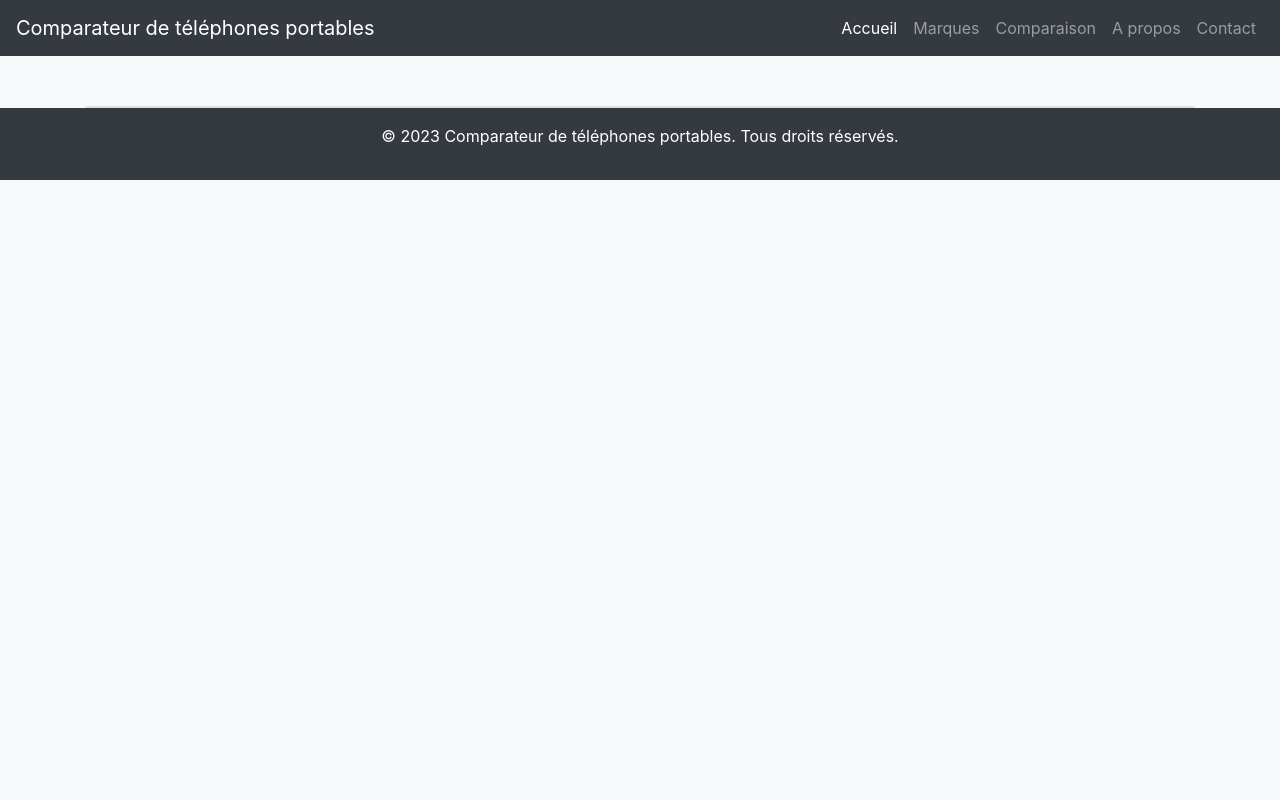
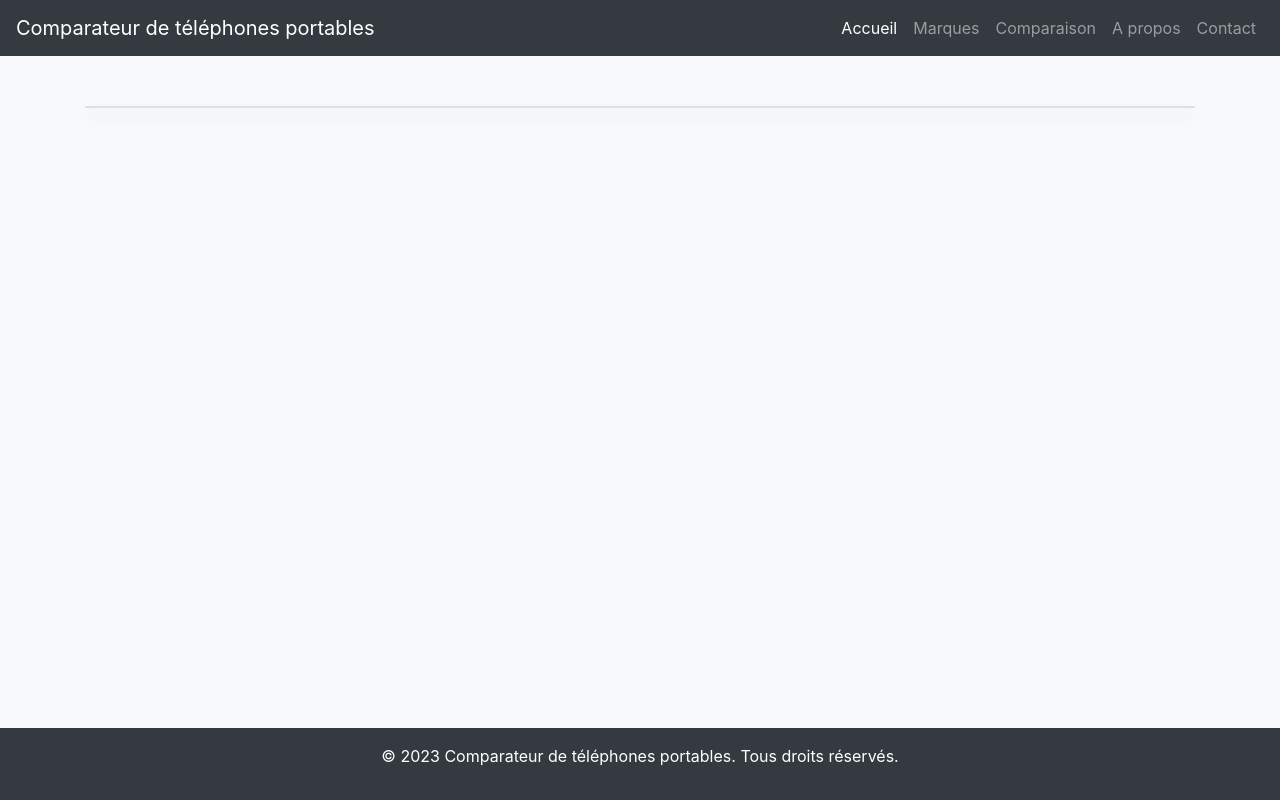
Before and after one commit to abou-dev/Site_Scrapping, a Django app: page /jewellery/ in a window 1280 px wide. Run offline with Django 4.2, Linux system fonts and the light colour scheme; data that the repository does not hold is empty; some libraries are stand-ins or nearby versions.

Commit message:
modification du footer

```diff
--- a/Site_Scrapping/Site_Scrapping/templates/pages/jewellery.html
+++ b/Site_Scrapping/Site_Scrapping/templates/pages/jewellery.html
@@ -9,8 +9,15 @@
   <link rel="stylesheet" href="{% static 'css/bootstrap.min.css' %}" />
   <title>Document</title>
   <style>
+    body {
+      min-height: 100vh;
+      display: flex;
+      flex-direction: column;
+    }
+
     .container {
       margin-top: 50px;
+      flex: 1;
     }
 
     .img {
@@ -20,10 +27,6 @@
     .title {
       color: #428bca;
       margin-top: 20px;
-    }
-
-    .detail_produit {
-      margin-top: 30px;
     }
 
     .detail_produit h2 {
@@ -82,7 +85,7 @@
               <div>
                 <div>
                   <h2>{{data.site}}</h2>
-                  <p class="price">Prix : {{data.prix}}</p>
+                  <h4 class="price">Prix : {{data.prix}}</h4>
                 </div>
                 <img src="" alt="" />
               </div>
@@ -96,7 +99,7 @@
 
   <script src="https://code.jquery.com/jquery-3.5.1.slim.min.js"></script>
   <script src="https://cdn.jsdelivr.net/npm/bootstrap@4.5.2/dist/js/bootstrap.min.js"></script>
-  <footer class="bg-dark text-white text-center py-3">
+  <footer class="bg-dark text-white text-center py-3 mt-2">
     <p>© 2023 Comparateur de téléphones portables. Tous droits réservés.</p>
   </footer>
 </body>
```
